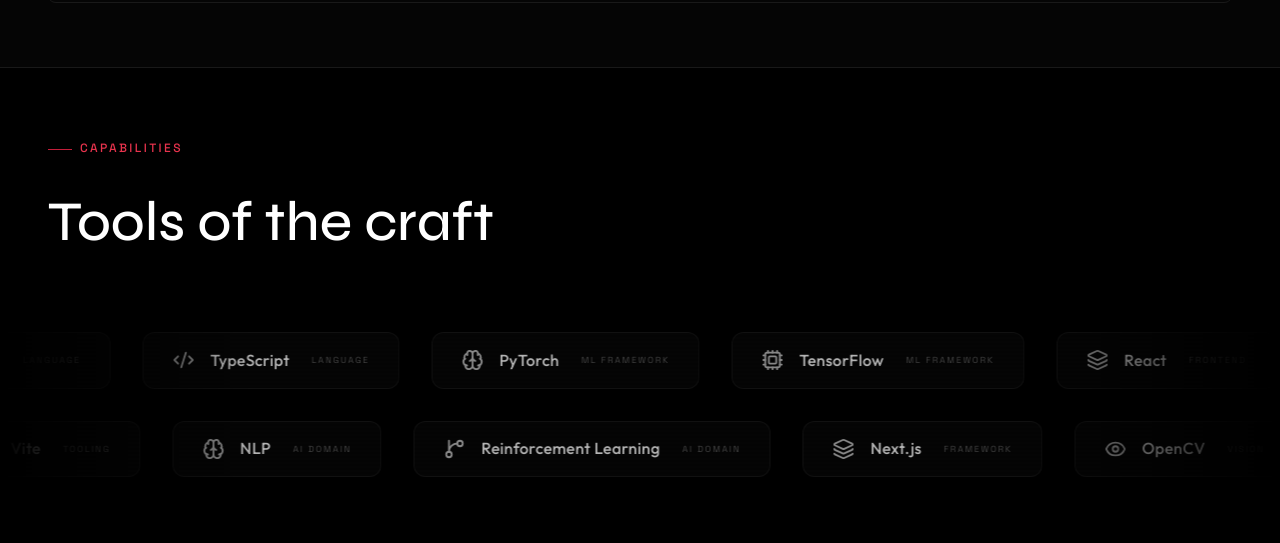
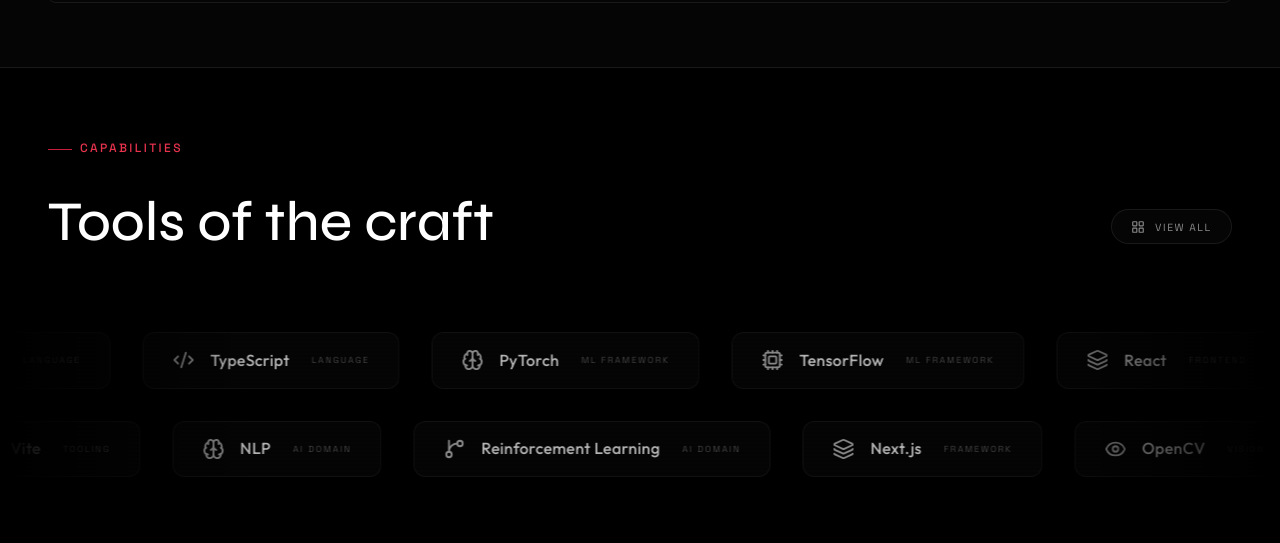
Before and after one commit to KritishX/portfolio-website, a React (Vite) app: page / in a window 1280 px wide. Shown: the part 1920-2463 px from the top of the page. Built offline with nearby package versions, Linux system fonts and the light colour scheme; a web font is replaced by a local one.

Commit message:
feat: added toggle to view all skills at once

```diff
--- a/src/components/Skills.tsx
+++ b/src/components/Skills.tsx
@@ -1,7 +1,9 @@
-import { motion } from 'framer-motion'
+import { useState } from 'react'
+import { motion, AnimatePresence } from 'framer-motion'
 import {
   Brain, Code2, Database, Cloud, Eye, Terminal,
-  Cpu, Layers, GitBranch, Boxes, Workflow, BarChart3
+  Cpu, Layers, GitBranch, Boxes, Workflow, BarChart3,
+  LayoutGrid, ArrowRightLeft
 } from 'lucide-react'
 import type { LucideIcon } from 'lucide-react'
 
@@ -41,6 +43,8 @@
   { name: 'Vite', category: 'Tooling', icon: Cpu },
 ]
 
+const allSkills = [...skillsRow1, ...skillsRow2]
+
 function MarqueeRow({ skills, reverse }: { skills: Skill[]; reverse?: boolean }) {
   // Duplicate for seamless loop
   const doubled = [...skills, ...skills]
@@ -59,8 +63,12 @@
 }
 
 export default function Skills() {
+  const [isGrid, setIsGrid] = useState(false)
+
   return (
     <section className="skills section" id="skills">
+      <div className="skills-container">
+        <div className="skills-header-row">
           <motion.div
             className="skills-header"
             initial={{ opacity: 0, y: 30 }}
@@ -72,9 +80,64 @@
             <h2 className="skills-title">Tools of the craft</h2>
           </motion.div>
 
-      <div className="skills-marquee-wrap">
+          <motion.button
+            className="skills-toggle"
+            onClick={() => setIsGrid(!isGrid)}
+            whileHover={{ scale: 1.05 }}
+            whileTap={{ scale: 0.95 }}
+          >
+            {isGrid ? (
+              <>
+                <ArrowRightLeft size={14} />
+                <span>Marquee</span>
+              </>
+            ) : (
+              <>
+                <LayoutGrid size={14} />
+                <span>View All</span>
+              </>
+            )}
+          </motion.button>
+        </div>
+
+        <AnimatePresence mode="wait">
+          {isGrid ? (
+            <motion.div
+              key="grid"
+              className="skills-grid"
+              initial={{ opacity: 0, y: 20 }}
+              animate={{ opacity: 1, y: 0 }}
+              exit={{ opacity: 0, y: -20 }}
+              transition={{ duration: 0.5, ease: [0.16, 1, 0.3, 1] }}
+            >
+              {allSkills.map((skill, i) => (
+                <motion.div
+                  key={skill.name}
+                  className="skill-pill"
+                  initial={{ opacity: 0, scale: 0.9 }}
+                  animate={{ opacity: 1, scale: 1 }}
+                  transition={{ delay: i * 0.02 }}
+                >
+                  <skill.icon className="skill-pill-icon" />
+                  <span className="skill-pill-name">{skill.name}</span>
+                  <span className="skill-pill-category">{skill.category}</span>
+                </motion.div>
+              ))}
+            </motion.div>
+          ) : (
+            <motion.div
+              key="marquee"
+              className="skills-marquee-wrap"
+              initial={{ opacity: 0 }}
+              animate={{ opacity: 1 }}
+              exit={{ opacity: 0 }}
+              transition={{ duration: 0.5 }}
+            >
               <MarqueeRow skills={skillsRow1} />
               <MarqueeRow skills={skillsRow2} reverse />
+            </motion.div>
+          )}
+        </AnimatePresence>
       </div>
     </section>
   )
--- a/src/styles/skills.css
+++ b/src/styles/skills.css
@@ -7,11 +7,58 @@
   position: relative;
 }
 
-.skills-header {
+.skills-header-row {
+  display: flex;
+  align-items: flex-end;
+  justify-content: space-between;
   padding-inline: var(--gutter);
   max-width: var(--container-max);
   margin-inline: auto;
   margin-bottom: var(--space-3xl);
+  gap: var(--space-md);
+}
+
+.skills-header {
+  margin-bottom: 0;
+  padding-inline: 0;
+}
+
+.skills-toggle {
+  display: inline-flex;
+  align-items: center;
+  gap: 0.6rem;
+  padding: 0.6rem 1.2rem;
+  background: rgba(255, 255, 255, 0.02);
+  border: 1px solid var(--border-subtle);
+  border-radius: var(--radius-full);
+  color: var(--text-muted);
+  font-family: var(--font-mono);
+  font-size: 0.65rem;
+  text-transform: uppercase;
+  letter-spacing: 0.15em;
+  transition: all 0.3s ease;
+  white-space: nowrap;
+  margin-bottom: 0.5rem;
+}
+
+.skills-toggle:hover {
+  background: rgba(196, 30, 58, 0.05);
+  border-color: rgba(196, 30, 58, 0.4);
+  color: #ffffff;
+}
+
+.skills-toggle span {
+  margin-top: 1px;
+}
+
+.skills-grid {
+  display: flex;
+  flex-wrap: wrap;
+  justify-content: center;
+  gap: var(--space-md);
+  padding-inline: var(--gutter);
+  max-width: var(--container-max);
+  margin-inline: auto;
 }
 
 .skills-title {
@@ -191,6 +238,12 @@
 /* Fade edges handled by mask-image on wrap */
 
 @media (max-width: 768px) {
+  .skills-header-row {
+    flex-direction: column;
+    align-items: flex-start;
+    gap: var(--space-lg);
+  }
+
   .skill-pill {
     padding: var(--space-sm) var(--space-lg);
   }
```
Lines whose indentation alone changed are shown as unchanged.
